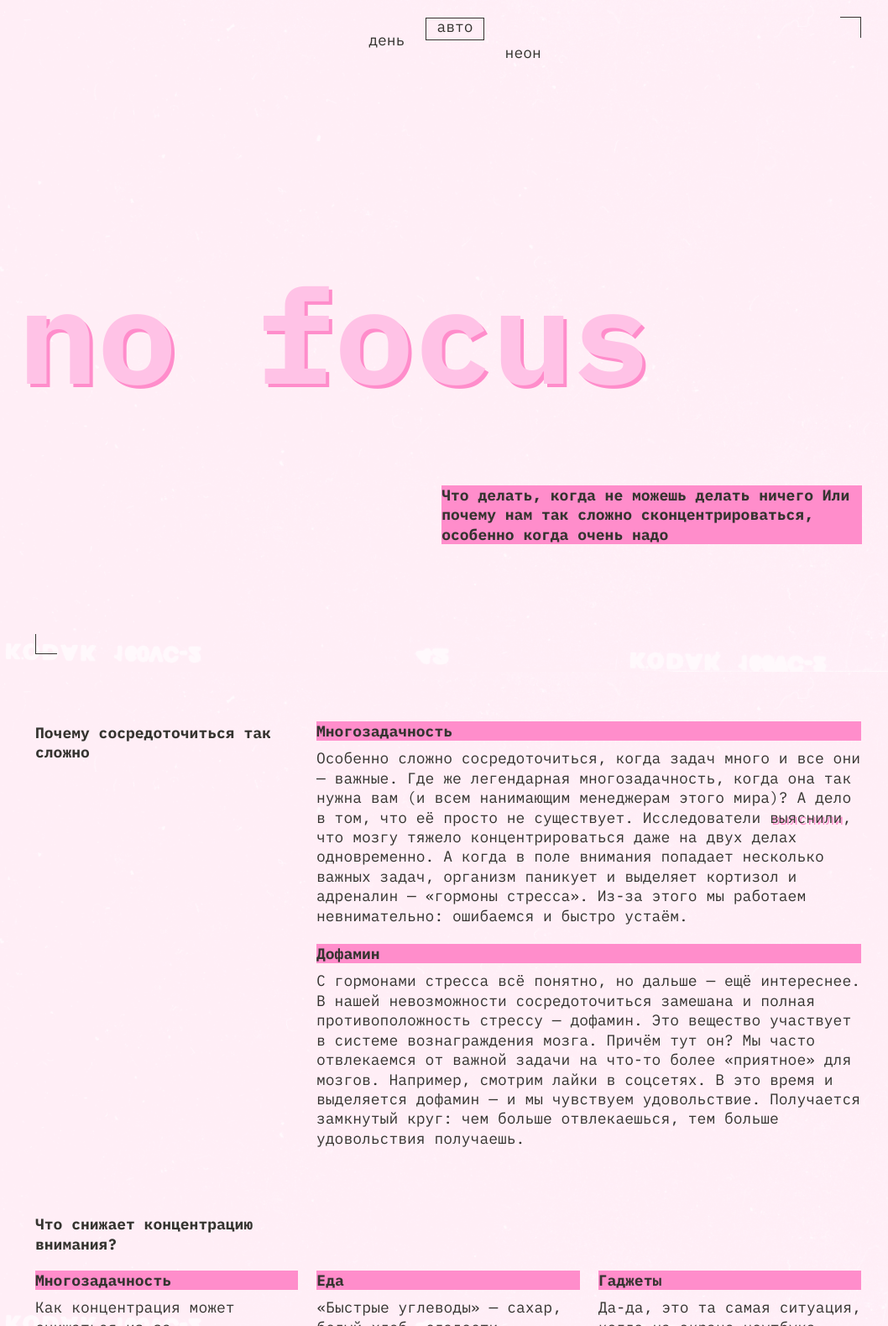
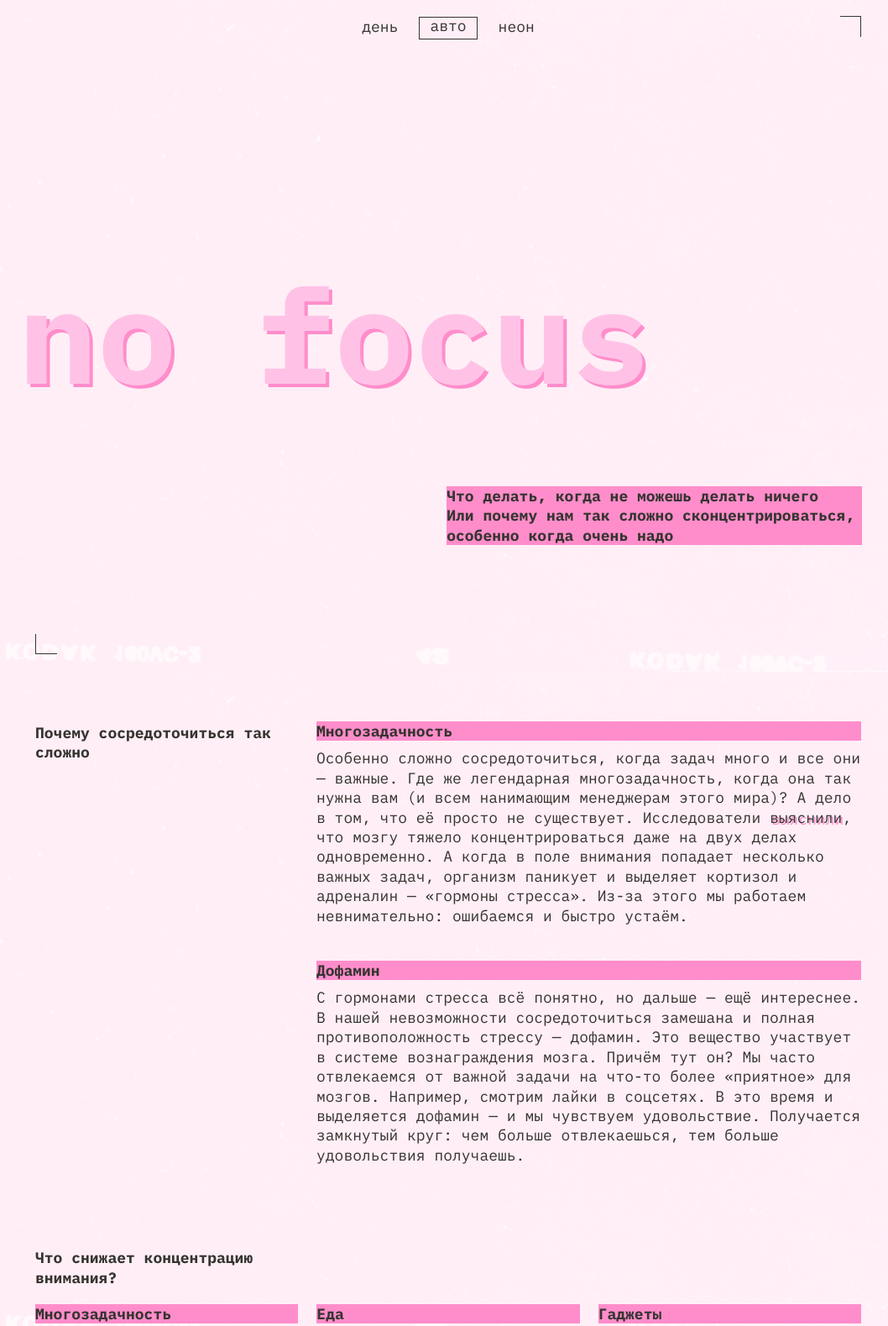
Before and after one commit to aordinartsev/slozhno-sosredotochitsya-fd, a plain HTML site: page index.html in a window 1280 px wide. Shown: the top 1579 px of the page at 84% size, without its empty margins (106-1164 px from the left). Drawn offline with Linux system fonts and the light colour scheme.

Commit message:
Fixing the second step
Fixing the second step of comments from the reviewer

```diff
--- a/index.html
+++ b/index.html
@@ -21,6 +21,7 @@
       <nav class="header__theme-menu">
         <ul class="header__theme-menu-list">
           <li class="header__theme-menu-item">
+            <!-- Алексей, прозрачность задана в переменной --accent-color-hover в .header__theme-menu-button:hover {  border: 1px solid var(--accent-color-hover); либо я ваш комментарий не так понимаю. Извините. -->
             <button
               class="header__theme-menu-button header__theme-menu-button_type_light"
             >
@@ -45,15 +46,16 @@
         </ul>
       </nav>
       <h1 class="title">no focus</h1>
-      <p class="title-header-decor title-decor">Что делать, когда не можешь делать ничего
+      <p class="title-header-decor title-decor">Что делать, когда не&nbsp;можешь делать ничего<br />
 Или почему нам так сложно сконцентрироваться, особенно когда очень надо</p>
     </header>
     <main>
       <section class="section hard-concentrate">
-      <p class="main-title">Почему сосредоточиться так сложно</p>
+        <h2 class="main-title">Почему сосредоточиться так сложно</h2>
         <div class="card-content">
           <article>
             <h3 class="title-decor">Многозадачность</h3>
+            <!-- Тегу a добавил outline -->
             <p class="main-text">Особенно сложно сосредоточиться, когда задач много и все они — важные. Где же легендарная многозадачность, когда она так нужна вам (и всем нанимающим менеджерам этого мира)? А дело в том, что её просто не существует. Исследователи <a href="https://dana.org/news-and-insights/"
                 target="_blank">выяснили</a>, что мозгу тяжело концентрироваться даже на двух делах одновременно. А когда
               в поле внимания попадает несколько важных задач, организм паникует и выделяет кортизол и адреналин —
@@ -70,7 +72,7 @@
         </div>
       </section>
       <section class="section low-concentrate">
-      <p class="main-title">Что снижает концентрацию внимания?</p>
+        <h2 class="main-title">Что снижает концентрацию внимания?</h2>
         <div class="card-content-low">
           <article>
             <h3 class="title-decor">Многозадачность</h3>
@@ -101,8 +103,8 @@
 
 
       <section class="section advice-concentrate">
-        <p class="main-title concentrate-title">Как концентрироваться лучше, чем золотая рыбка (то есть дольше трёх
-            секунд)</p>
+        <h2 class="main-title concentrate-title">Как концентрироваться лучше, чем золотая рыбка (то есть дольше трёх
+            секунд)</h2>
         <div class="card-content card-content-rec">
           <h3 class="title-decor advice">5 простых (на самом деле не очень) советов</h3>
           <article>
@@ -144,7 +146,7 @@
         </div>
       </section>
       <section class="image">
-        <p class="title-decor img-title">А можно в картинках?</p>
+        <h2 class="title-decor img-title">А можно в картинках?</h2>
         <img src="images/sunset.png" alt="закат" loading="lazy" class="img-sunset">
         <img src="images/ice-cream.png" alt="мороженное" loading="lazy" class="img-ice-cream">
         <img src="images/tape.png" alt="кассета" loading="lazy" class="img-tape">
@@ -153,7 +155,7 @@
       </section>
     </main>
     <footer class="footer decorated-zone">
-    <p class="title footer-title">focus</p>
+    <h2 class="title footer-title">focus</h2>
     </footer>
     <script src="./scripts/script.js"></script>
   </body>
--- a/styles/light.css
+++ b/styles/light.css
@@ -31,7 +31,8 @@
   :root {
     --accent-color: rgba(53, 52, 48, 1);
     --bg-image: url(../images/cover-image-light.png);
-    --title-color: rgba(255, 194, 230, 1);
+    /* --title-color: rgba(255, 194, 230, 1); */
+    --title-color: #FFC2E6;
     --bg-color: #fff1f7;
     --main-text: rgba(53, 52, 48, 1);
     --title-decor-color: rgba(53, 52, 48, 1);
@@ -46,4 +47,9 @@
       display: none;
     }
   }
+
+  /* .header__theme-menu-button_type_auto {
+    padding-block-end: 20px;
+    padding-inline-start: 1px;
+  } */
 }
--- a/styles/style.css
+++ b/styles/style.css
@@ -55,7 +55,7 @@
   color: var(--title-color);
   font-family: "IBM Plex Mono", sans-serif;
   line-height: 95.7px;
-  text-shadow: 4px 4px 0px #FF8DCB;
+  text-shadow: 4px 4px 0px var(--accent-color-bg);
   font-weight: var(--weight-bold);
 }
 
@@ -151,6 +151,7 @@ footer {
   padding-top: 9px;
   list-style: none;
   padding-right: 0px;
+  gap: 16px;
 }
 
 .header__theme-menu-button {
@@ -185,7 +186,7 @@ footer {
 }
 
 .header__theme-menu-item:not(:last-child) {
-  margin-bottom: 15px;
+  /* margin-bottom: 15px; */
 }
 
 .record {
@@ -223,7 +224,7 @@ a:focus-visible {
 }
 
 a:focus {
-  outline:none;
+  outline: none;
 }
 
 a:hover {
@@ -251,6 +252,7 @@ border-bottom: 1px solid var(--main-text);
     padding-block-start: 26px;
     padding-inline-end: 21px;
     width: 70px;
+    gap: 17px;
   }
 
   .main-title {
@@ -258,7 +260,7 @@ border-bottom: 1px solid var(--main-text);
   }
 
   .main-text {
-    padding-block-end: 0;
+    padding-block-end: 20px;
   }
 
   .title-decor {
@@ -299,7 +301,7 @@ border-bottom: 1px solid var(--main-text);
     margin-block-end: 10px;
     grid-column-start: 4;
     margin-inline-end: 0px;
-    padding-inline-start: 121px;
+    padding-inline-start: 120px;
   }
 
   .header__theme-menu-button {
@@ -464,15 +466,15 @@ border-bottom: 1px solid var(--main-text);
     justify-self: end;
     width: 25px;
     height: 25px;
-    top: 20px;
+    top: 19px;
     right: 20px;
     border-top: 1px solid var(--accent-color);
     border-right: 1px solid var(--accent-color);
   }
 
   .title-header-decor {
-    margin-block-start: 131px;
-    margin-inline: 220px;
+    margin-block-start: 132px;
+    margin-inline: 233px;
     margin-inline-end: 19px;
     grid-column-start: 2;
     min-block-size: 70px;
@@ -508,14 +510,14 @@ border-bottom: 1px solid var(--main-text);
     width: 100%;
     justify-content: center;
     padding: 0;
-    padding-block-start: 21px;
-    padding-inline-end: 105px;
+    padding-block-start: 20px;
+    padding-inline-end: 120px;
     gap: 13px;
   }
 
   .header__theme-menu-button_active {
-    padding-block-end: 15px;
-    margin-block-end: 15px;
+    /* padding-block-end: 15px;
+    margin-block-end: 15px; */
   }
 
   .header__theme-menu-button {
```
Lines whose indentation alone changed are shown as unchanged.
